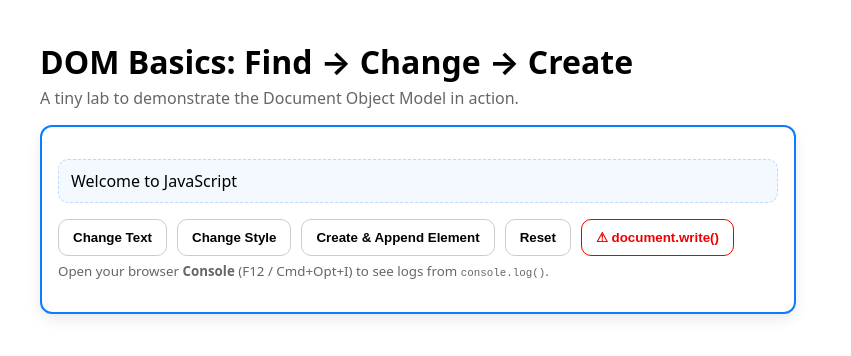
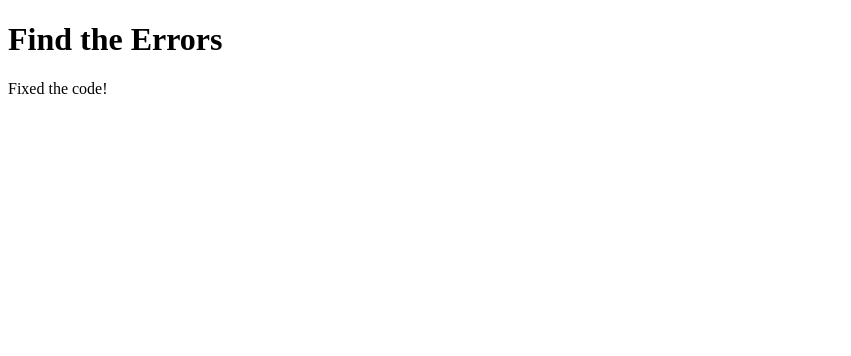
Before and after one commit to Abyssal-Depth/abyssal-htmlCssJavaScript, a plain HTML site: page test.html in a window 1280 px wide. Shown: the whole page, without its empty margins (0-851 px from the left). Drawn offline with Linux system fonts and the light colour scheme.

Commit message:
another update

```diff
--- a/test.html
+++ b/test.html
@@ -1,98 +1,20 @@
 <!DOCTYPE html>
-<html lang="en">
+<html>
 <head>
-  <meta charset="UTF-8" />
-  <title>DOM Basics Demo</title>
-  <meta name="viewport" content="width=device-width, initial-scale=1" />
-  <style>
-    body { font-family: system-ui, -apple-system, Segoe UI, Roboto, Arial, sans-serif; margin: 40px; }
-    h1 { margin-bottom: 0.25rem; }
-    .sub { color: #666; margin-top: 0; }
-    #demoCard {
-      border: 2px solid #0a7cff; border-radius: 12px; padding: 16px; max-width: 720px;
-      box-shadow: 0 6px 14px rgba(0,0,0,0.08);
-    }
-    #intro {
-      padding: 10px 12px; border-radius: 10px; background: #f4f8ff; border: 1px dashed #bcd8ff;
-      transition: all .2s ease;
-    }
-    .btns { display: flex; flex-wrap: wrap; gap: 10px; margin: 14px 0 6px; }
-    button {
-      border: 1px solid #ccc; background: white; padding: 10px 14px; border-radius: 10px;
-      cursor: pointer; font-weight: 600;
-    }
-    button:hover { transform: translateY(-1px); }
-    small.hint { color: #666; display: block; margin-top: 6px; }
-    ul#notes { margin-top: 10px; }
-    .danger { border-color: #e00; color: #e00; }
-  </style>
+    <title>Debug Challenge</title>
 </head>
 <body>
-  <h1>DOM Basics: Find → Change → Create</h1>
-  <p class="sub">A tiny lab to demonstrate the Document Object Model in action.</p>
+    <h1>Find the Errors</h1>
 
-  <div id="demoCard">
-    <!-- The element we’ll target with JavaScript -->
-    <p id="intro">Welcome to JavaScript</p>
+    <script>
+        // Alert message
+        alert('Welcome!');
 
-    <div class="btns">
-      <button onclick="changeText()">Change Text</button>
-      <button onclick="changeStyle()">Change Style</button>
-      <button onclick="addNote()">Create & Append Element</button>
-      <button onclick="resetDemo()">Reset</button>
-      <!-- Optional: show why document.write() is only for demos -->
-      <button class="danger" onclick="nukeWithDocumentWrite()">⚠ document.write()</button>
-    </div>
+        // Console message
+        console.log('Hello World');
 
-    <small class="hint">
-      Open your browser <strong>Console</strong> (F12 / Cmd+Opt+I) to see logs from <code>console.log()</code>.
-    </small>
-
-    <ul id="notes"></ul>
-  </div>
-
-  <script>
-    // 1) Find the element in the DOM by its id attribute.
-    //    This gives us a *reference* to the live node the browser created from your HTML.
-    const intro = document.getElementById("intro");
-    const notes = document.getElementById("notes");
-
-    function changeText() {
-      // 2) Change its content safely (only this element updates).
-      intro.innerHTML = "✅ Changed with DOM! (via innerHTML)";
-      console.log("Changed #intro text with innerHTML");
-    }
-
-    function changeStyle() {
-      // 3) Modify style through the element's .style property.
-      intro.style.color = "#0a7cff";
-      intro.style.background = "#eaf3ff";
-      intro.style.border = "1px solid #0a7cff";
-      intro.style.fontWeight = "700";
-      console.log("Styled #intro via .style");
-    }
-
-    function addNote() {
-      // 4) Create a brand-new element and append it into the DOM tree.
-      const li = document.createElement("li");       // make a <li>
-      li.textContent = "New note added at " + new Date().toLocaleTimeString(); // set text safely
-      notes.appendChild(li);                         // attach it to <ul id="notes">
-      console.log("Appended a new <li> to #notes");
-    }
-
-    function resetDemo() {
-      // Restore original state.
-      intro.innerHTML = "Welcome to JavaScript";
-      intro.removeAttribute("style");
-      notes.innerHTML = "";
-      console.log("Demo reset to original state");
-    }
-
-    function nukeWithDocumentWrite() {
-      // 5) Demonstrate why document.write() is only for demos/testing:
-      //    If you call it *after* the page has loaded, it replaces the entire document.
-      document.write("<h2>⚠️ document.write() replaced the entire page.</h2><p>Refresh to get back to the demo.</p>");
-    }
-  </script>
+        // Write to page
+        document.write('<p>Fixed the code!</p>')
+    </script>
 </body>
 </html>
```
Also changed, not shown: console-practice.html (added, +20 -0 lines), 3 other files.
